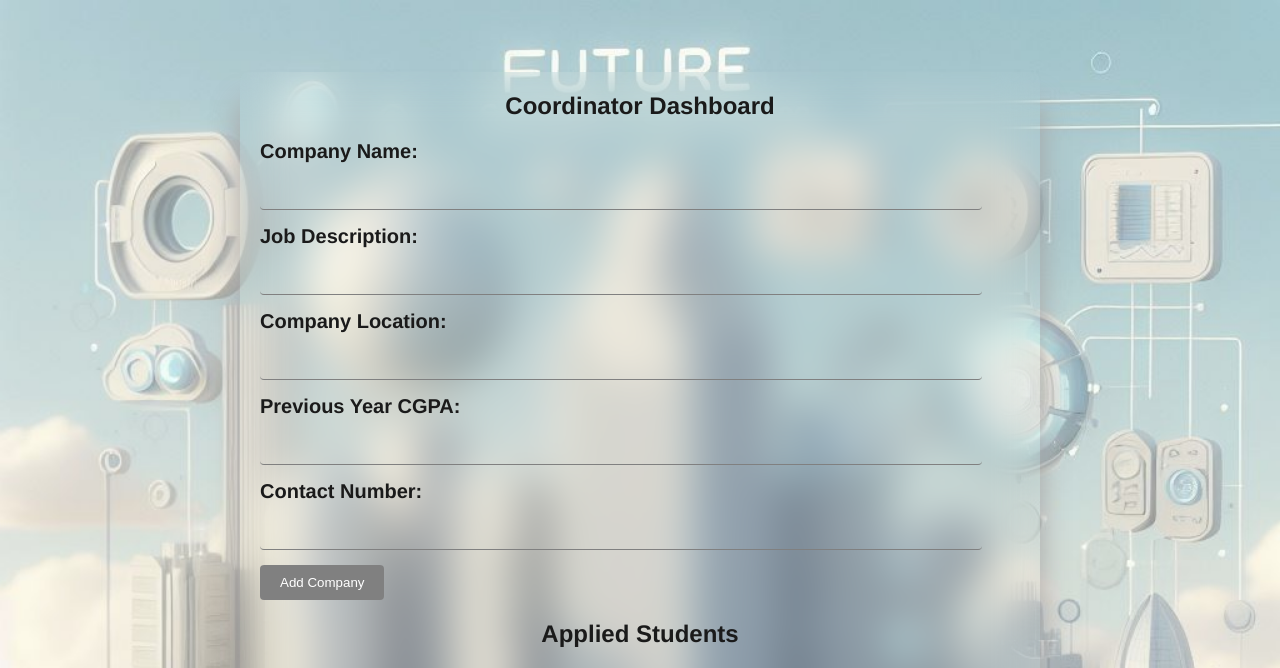
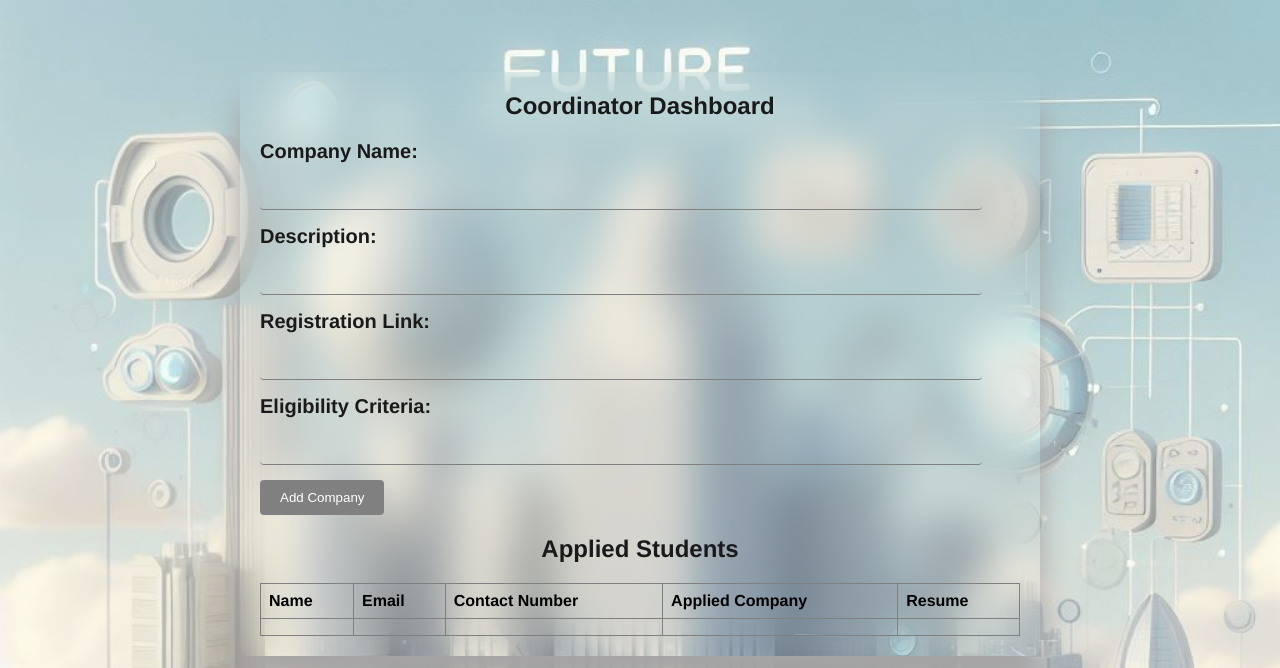
Before and after one commit to GauravKumbhar0491/Placement_Hub, a Flask app: page /coordinatordash in a window 1280 px wide. Shown: the top 668 px of the page. Run offline with Flask 3, Linux system fonts and the light colour scheme; lists and menus that the app fills with data are empty.

Commit message:
Update coordinatordash.html

```diff
--- a/Placement/templates/coordinatordash.html
+++ b/Placement/templates/coordinatordash.html
@@ -12,6 +12,9 @@
 
 </head>
 <body>
+<!--     <script type="text/javascript>
+        alert("Company added Successfully")
+    </script> -->
     <div class="container">
         <h2>Coordinator Dashboard</h2>
         <form id="companyForm">
@@ -20,20 +23,16 @@
                 <input type="text" id="companyName" name="companyName" required>
             </div>
             <div class="form-group">
-                <label for="companyDescription">Job Description:</label>
+                <label for="companyDescription">Description:</label>
                 <input type="text" id="companyDescription" name="companyDescription" required>
             </div>
             <div class="form-group">
-                <label for="companyLocation">Company Location:</label>
+                <label for="companyLocation">Registration Link:</label>
                 <input type="text" id="companyLocation" name="companyLocation" required>
             </div>
             <div class="form-group">
-                <label for="previousYearCGPA">Previous Year CGPA:</label>
+                <label for="previousYearCGPA">Eligibility Criteria:</label>
                 <input type="text" id="previousYearCGPA" name="previousYearCGPA" required>
-            </div>
-            <div class="form-group">
-                <label for="contactNumber">Contact Number:</label>
-                <input type="text" id="contactNumber" name="contactNumber" required>
             </div>
             <div class="form-group">
                 <input type="submit" value="Add Company">
```
